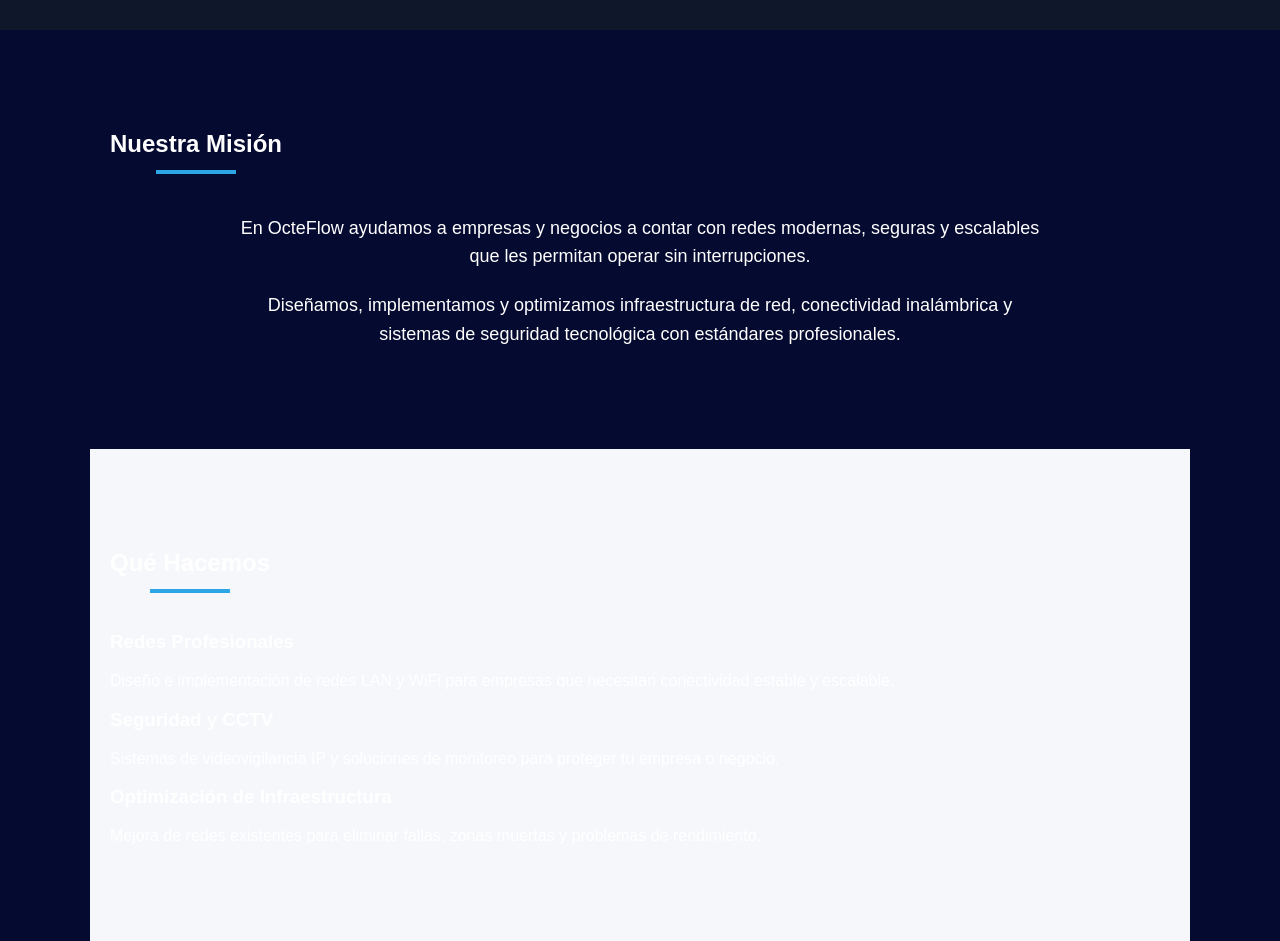
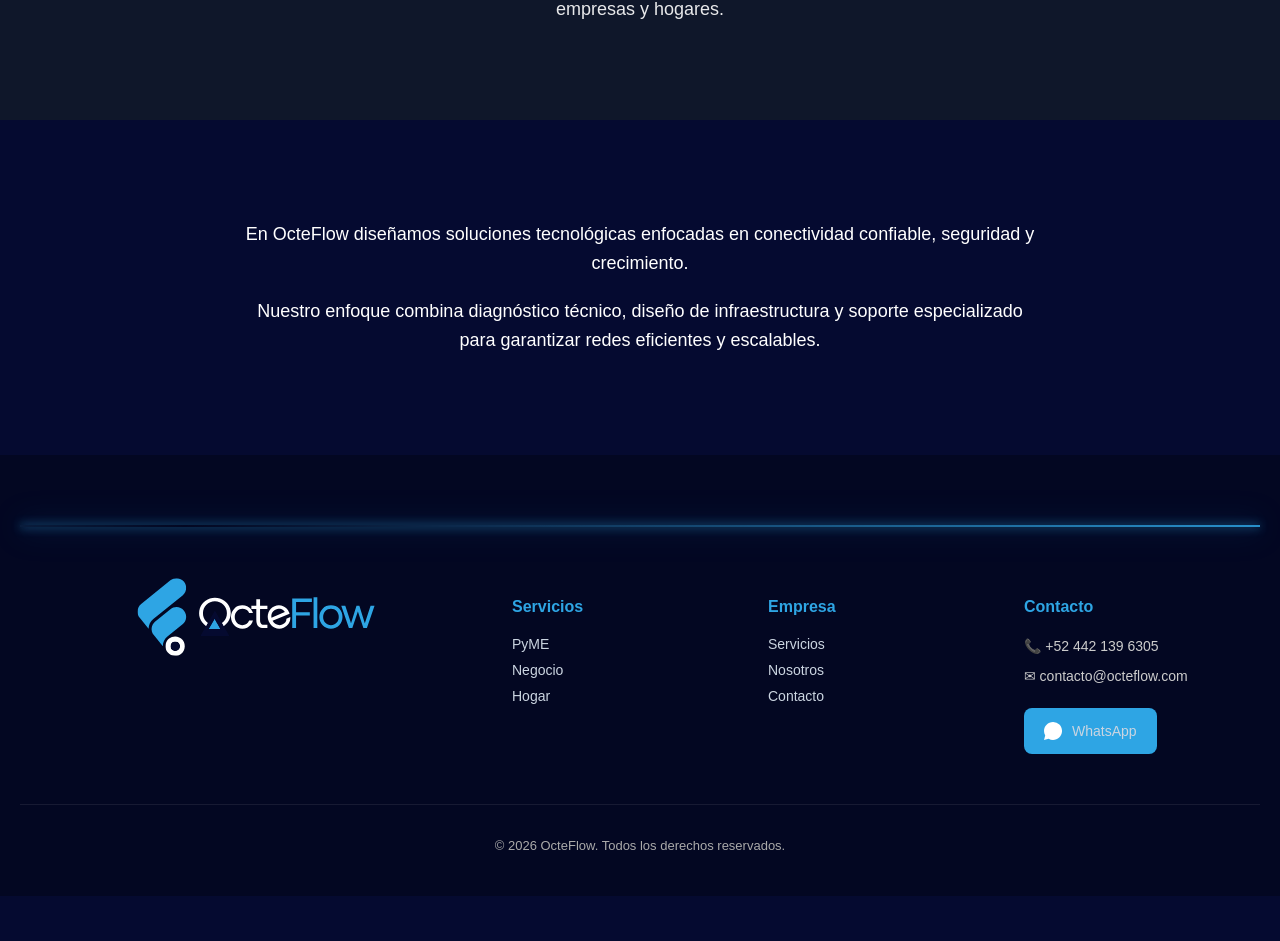
Before and after one commit to OcteFlow/octeflow-site, a Next.js app: page /nosotros in a window 1280 px wide. Shown: the part 370-1311 px from the top of the page. After the commit the page ends 1266 px from the top, so only its background shows below. Built offline with nearby package versions, Linux system fonts and the light colour scheme.

Commit message:
Update nosotros.js

```diff
--- a/pages/nosotros.js
+++ b/pages/nosotros.js
@@ -1,72 +1,38 @@
-import React from "react";
+import Head from "next/head";
+import HeaderPages from "../components/HeaderPages";
+import Footer from "../components/Footer";
 
 export default function Nosotros() {
   return (
-    <div>
+    <>
+      <HeaderPages />
 
-      {/* HERO */}
+      <Head>
+        <title>Sobre OcteFlow</title>
+      </Head>
+
       <section className="page-hero">
         <h1>Sobre OcteFlow</h1>
         <p>
-          Creamos soluciones de conectividad inteligentes para empresas,
-          negocios y hogares que necesitan redes confiables y seguras.
+          Especialistas en infraestructura de red, conectividad y soluciones
+          tecnológicas para empresas y hogares.
         </p>
       </section>
 
-      {/* HISTORIA */}
       <section className="page-section">
-
-        <h2 className="section-title">Nuestra Misión</h2>
-
         <p className="page-text">
-          En OcteFlow ayudamos a empresas y negocios a contar con redes
-          modernas, seguras y escalables que les permitan operar sin
-          interrupciones.
+          En OcteFlow diseñamos soluciones tecnológicas enfocadas en
+          conectividad confiable, seguridad y crecimiento.
         </p>
 
         <p className="page-text">
-          Diseñamos, implementamos y optimizamos infraestructura de red,
-          conectividad inalámbrica y sistemas de seguridad tecnológica
-          con estándares profesionales.
+          Nuestro enfoque combina diagnóstico técnico, diseño de
+          infraestructura y soporte especializado para garantizar redes
+          eficientes y escalables.
         </p>
-
       </section>
 
-      {/* QUE HACEMOS */}
-      <section className="page-section gray">
-
-        <h2 className="section-title">Qué Hacemos</h2>
-
-        <div className="service-grid">
-
-          <div className="service-card">
-            <h3>Redes Profesionales</h3>
-            <p>
-              Diseño e implementación de redes LAN y WiFi para empresas
-              que necesitan conectividad estable y escalable.
-            </p>
-          </div>
-
-          <div className="service-card">
-            <h3>Seguridad y CCTV</h3>
-            <p>
-              Sistemas de videovigilancia IP y soluciones de monitoreo
-              para proteger tu empresa o negocio.
-            </p>
-          </div>
-
-          <div className="service-card">
-            <h3>Optimización de Infraestructura</h3>
-            <p>
-              Mejora de redes existentes para eliminar fallas,
-              zonas muertas y problemas de rendimiento.
-            </p>
-          </div>
-
-        </div>
-
-      </section>
-
-    </div>
+      <Footer />
+    </>
   );
 }
```
